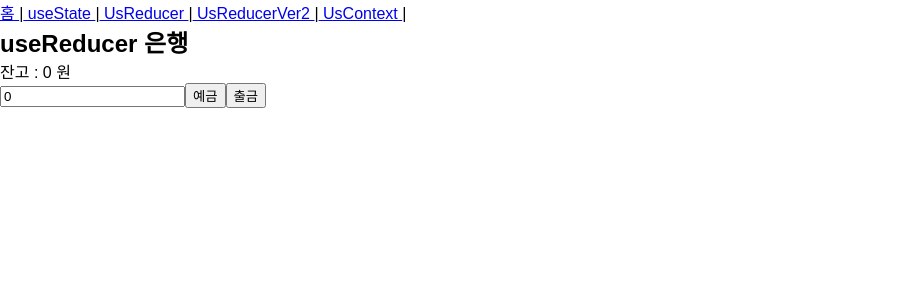
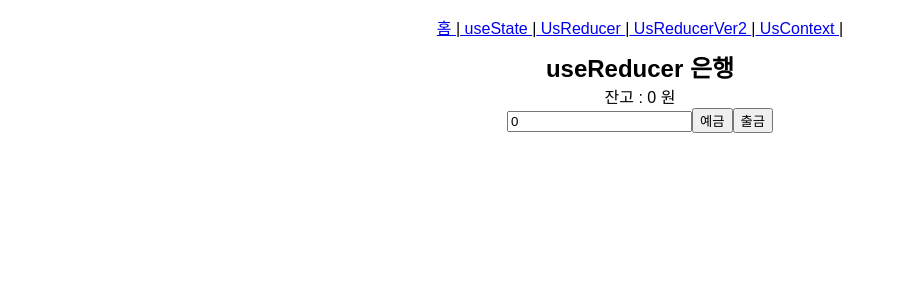
Before and after one commit to cho-git/ReactHook, a React (Create React App) app in the folder my-app/: page /UsReducer in a window 1280 px wide. Shown: the top 300 px of the page, without its empty margins (0-905 px from the left). Built offline with nearby package versions, Linux system fonts and the light colour scheme.

Commit message:
약간의 css 화면 정리

```diff
--- a/my-app/src/App.js
+++ b/my-app/src/App.js
@@ -8,6 +8,12 @@ import './index.css'
 function App() {
   return (
     <div className="App">
+      <div id='top' style={{
+        textAlign: 'center',
+        paddingBottom: '10px',
+        paddingTop: '15px',
+        textDecoration : 'none',
+      }}>
         <nav>
           <Link to={"/"}> 홈 </Link> |
           <Link to={"/UsState"}> useState </Link>     |
@@ -16,6 +22,7 @@ function App() {
           <Link to={"/UsContext"}> UsContext </Link>  |
 
         </nav>
+      </div>
       <Routes>
         <Route path='/UsState' element={<UsState />} />
         <Route path='/UsReducer' element={<UsReducer />} />
--- a/my-app/src/ReactHook/ContextHook/components/Content.jsx
+++ b/my-app/src/ReactHook/ContextHook/components/Content.jsx
@@ -8,7 +8,8 @@ const Content = () => {
     const [userText, setUserText] = useState('')
     // const user = useContext(UserContext)
     const UserChange = () => {
-        console.log('UserChange')
+        // debugger
+        // console.log('UserChange')
         setUser(userText)
     }
     return (
--- a/my-app/src/ReactHook/StateHook/UsReducer.js
+++ b/my-app/src/ReactHook/StateHook/UsReducer.js
@@ -35,7 +35,7 @@ const UsReducer = () => {
     const [number, setNumber] = useState(0);
     const [money, dispatch] = useReducer(reducer, 0);
     return (
-        <div>
+        <div style={{textAlign:'center'}}>
             <h2>useReducer 은행</h2>
             <p> 잔고 : {money} 원</p>
             <input
--- a/my-app/src/ReactHook/StateHook/UsReducerVer2.js
+++ b/my-app/src/ReactHook/StateHook/UsReducerVer2.js
@@ -64,7 +64,7 @@ const UsReducerVer2 = () => {
     const [name, setName] = useState('');
     const [studentsInfo, dispatch] = useReducer(reducer, initialState)
     return (
-        <div>
+        <div style={{textAlign:'center'}}>
             <h2>출석부</h2>
             <p>총 학생 수 : {studentsInfo.count}</p>
             <input
--- a/my-app/src/ReactHook/StateHook/UsState.js
+++ b/my-app/src/ReactHook/StateHook/UsState.js
@@ -9,7 +9,7 @@ const UsState = () => {
         console.log(name, age) // Still "Cho" !!!
     }
     return (
-        <div>
+        <div style={{textAlign:'center'}}>
             <h2>useState 연습장입니다.</h2>
             {name} , {age} <p></p>
             <button onClick={handleClick}>button</button>
```
Lines whose indentation alone changed are shown as unchanged.
